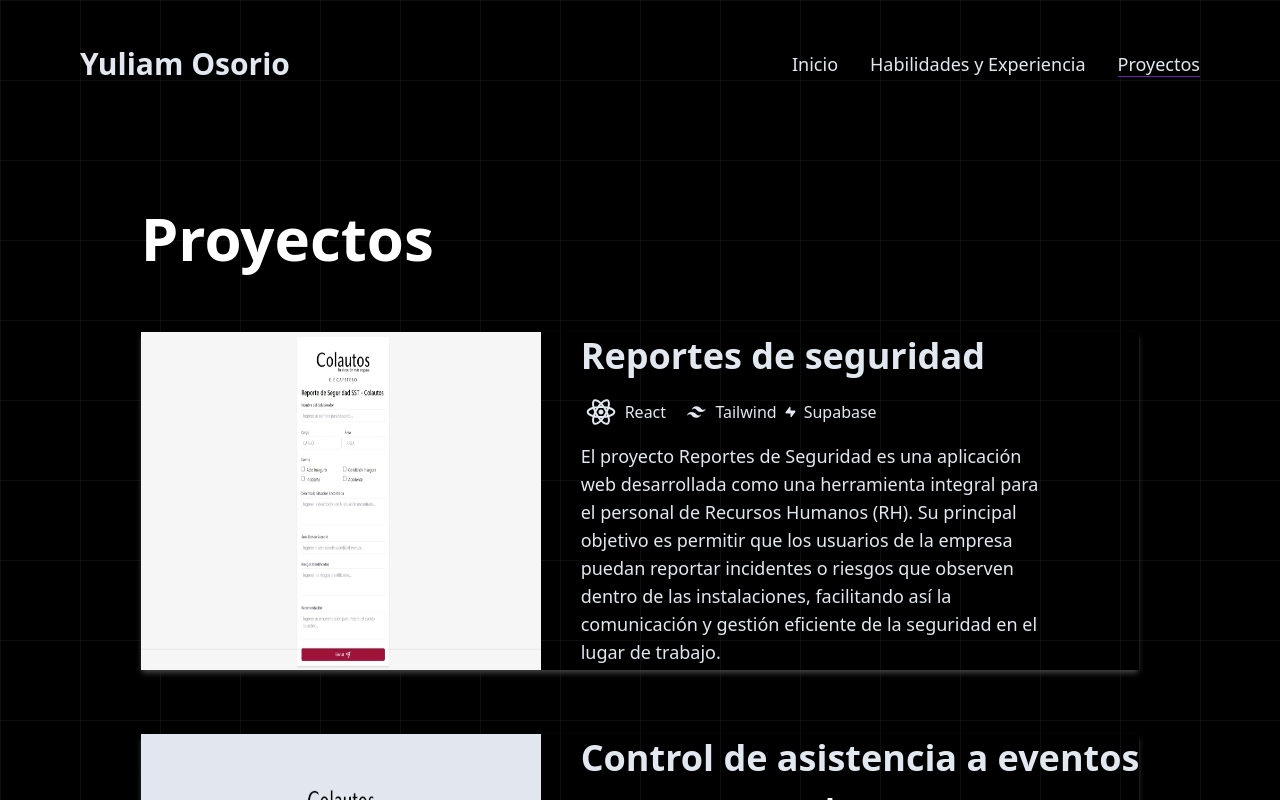
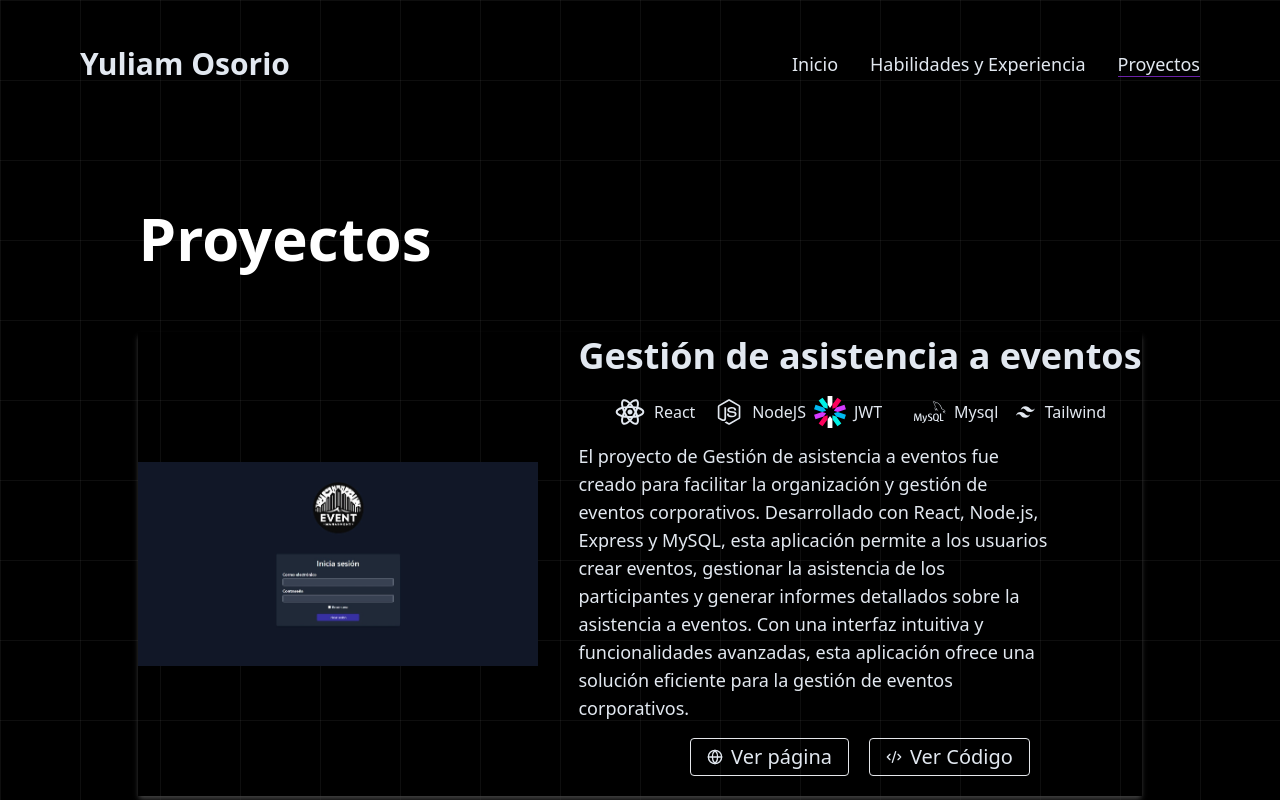
Before and after one commit to Osorio3408/Portafolio, a React (Vite) app: page /Proyects in a window 1280 px wide. Shown: the top 800 px of the page. Built offline with nearby package versions, Linux system fonts and the light colour scheme.

Commit message:
se agrego el proyecto event managment

```diff
--- a/src/pages/proyects/Proyects.jsx
+++ b/src/pages/proyects/Proyects.jsx
@@ -13,21 +13,30 @@ export const Proyects = () => {
 
   // Lista de proyectos
   const proyectos = [
+    // {
+    //   nombre: "Reportes de seguridad",
+    //   herramientas: proyecto1,
+    //   url: "proyecto1.webp",
+    //   type: 1,
+    //   description:
+    //     "El proyecto Reportes de Seguridad es una aplicación web desarrollada como una herramienta integral para el personal de Recursos Humanos (RH). Su principal objetivo es permitir que los usuarios de la empresa puedan reportar incidentes o riesgos que observen dentro de las instalaciones, facilitando así la comunicación y gestión eficiente de la seguridad en el lugar de trabajo.",
+    // },
+    // {
+    //   nombre: "Control de asistencia a eventos",
+    //   herramientas: proyecto2,
+    //   url: "proyecto2.webp",
+    //   type: 1,
+    //   description:
+    //     "El proyecto de Control de Asistencia a Eventos fue concebido con el objetivo de proporcionar a la empresa una herramienta eficiente para gestionar y llevar un registro detallado de la asistencia a cualquier evento interno o reunión corporativa. Esta aplicación permite recopilar información precisa sobre quiénes confirmaron su asistencia y quiénes finalmente participaron.",
+    // },
     {
-      nombre: "Reportes de seguridad",
-      herramientas: proyecto1,
-      url: "proyecto1.webp",
-      type: 1,
+      nombre: "Gestión de asistencia a eventos",
+      herramientas: proyecto2,
+      url: "proyecto0.webp",
+      code: "https://github.com/Osorio3408/EventManagmentClient",
+      page: "#",
       description:
-        "El proyecto Reportes de Seguridad es una aplicación web desarrollada como una herramienta integral para el personal de Recursos Humanos (RH). Su principal objetivo es permitir que los usuarios de la empresa puedan reportar incidentes o riesgos que observen dentro de las instalaciones, facilitando así la comunicación y gestión eficiente de la seguridad en el lugar de trabajo.",
-    },
-    {
-      nombre: "Control de asistencia a eventos",
-      herramientas: proyecto2,
-      url: "proyecto2.webp",
-      type: 1,
-      description:
-        "El proyecto de Control de Asistencia a Eventos fue concebido con el objetivo de proporcionar a la empresa una herramienta eficiente para gestionar y llevar un registro detallado de la asistencia a cualquier evento interno o reunión corporativa. Esta aplicación permite recopilar información precisa sobre quiénes confirmaron su asistencia y quiénes finalmente participaron.",
+        "El proyecto de Gestión de asistencia a eventos fue creado para facilitar la organización y gestión de eventos corporativos. Desarrollado con React, Node.js, Express y MySQL, esta aplicación permite a los usuarios crear eventos, gestionar la asistencia de los participantes y generar informes detallados sobre la asistencia a eventos. Con una interfaz intuitiva y funcionalidades avanzadas, esta aplicación ofrece una solución eficiente para la gestión de eventos corporativos.",
     },
     {
       nombre: "Creador de notas",
```
Also changed, not shown: public/proyecto0.webp (added).
